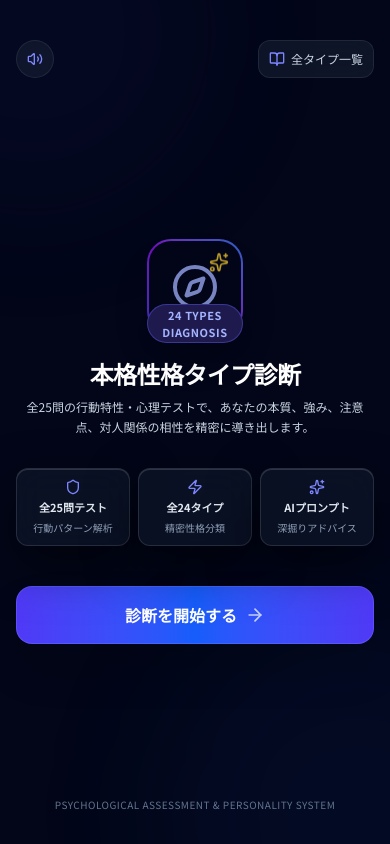
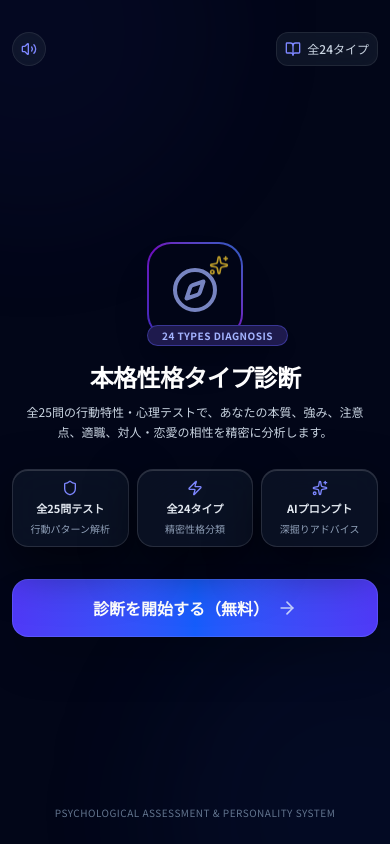
Before and after one commit to kouki-96/inner-type, a React (Vite) app: page / in a window 390 px wide. Built offline with nearby package versions, Linux system fonts and the light colour scheme.

Commit message:
style: improve UI responsiveness and layout spacing
Refine padding, margins, and component sizing across TopScreen, QuestionScreen, and AllTypesModal to enhance consistency and usability on smaller screens.

```diff
--- a/src/components/AllTypesModal.tsx
+++ b/src/components/AllTypesModal.tsx
@@ -23,12 +23,12 @@ export const AllTypesModal: React.FC<AllTypesModalProps> = ({ onClose, onSelectT
 
   return (
     <div className="fixed inset-0 bg-black/80 backdrop-blur-md z-50 flex items-center justify-center p-3 sm:p-6 animate-fade-in">
-      <div className="w-full max-w-2xl max-h-[90vh] glass-panel rounded-3xl p-5 sm:p-7 space-y-5 border border-indigo-500/40 relative flex flex-col overflow-hidden shadow-2xl">
+      <div className="w-full max-w-2xl max-h-[90vh] glass-panel rounded-3xl p-4 sm:p-7 space-y-4 sm:space-y-5 border border-indigo-500/40 relative flex flex-col overflow-hidden shadow-2xl">
         {/* Modal Header */}
         <div className="flex items-center justify-between pb-2 border-b border-white/10 shrink-0">
           <div className="flex items-center gap-2">
-            <BookOpen className="w-5 h-5 text-indigo-400" />
-            <h2 className="text-base font-bold text-slate-100">全24種類の性格タイプ一覧</h2>
+            <BookOpen className="w-5 h-5 text-indigo-400 shrink-0" />
+            <h2 className="text-sm sm:text-base font-bold text-slate-100">全24種類の性格タイプ一覧</h2>
           </div>
           <button
             onClick={() => { soundManager.playClick(); onClose(); }}
@@ -46,31 +46,31 @@ export const AllTypesModal: React.FC<AllTypesModalProps> = ({ onClose, onSelectT
             placeholder="キーワードで性格タイプを検索..."
             value={searchQuery}
             onChange={(e) => setSearchQuery(e.target.value)}
-            className="w-full bg-slate-900 border border-slate-700 rounded-xl pl-9 pr-3 py-2 text-xs text-slate-100 focus:outline-none focus:border-indigo-400"
+            className="w-full bg-slate-900 border border-slate-700 rounded-xl pl-9 pr-3 py-2 text-xs text-slate-100 focus:outline-none focus:border-indigo-400 min-h-[40px]"
           />
         </div>
 
         {/* Types Grid */}
         <div className="flex-1 overflow-y-auto space-y-3 pr-1">
-          <div className="grid grid-cols-1 sm:grid-cols-2 gap-3">
+          <div className="grid grid-cols-1 sm:grid-cols-2 gap-2.5 sm:gap-3">
             {filteredTypes.map(type => (
               <div
                 key={type.id}
                 onClick={() => { soundManager.playClick(); setSelectedTypeDetail(type); }}
-                className="glass-card p-3.5 rounded-2xl cursor-pointer hover:border-indigo-400/50 hover:scale-[1.01] transition-all flex items-center justify-between group"
+                className="glass-card p-3 sm:p-3.5 rounded-2xl cursor-pointer hover:border-indigo-400/50 hover:scale-[1.01] transition-all flex items-center justify-between group min-h-[64px]"
               >
                 <div className="flex items-center gap-3">
-                  <div className={`w-10 h-10 rounded-xl ${type.avatar.avatarBg} flex items-center justify-center text-xl shrink-0 shadow-md`}>
+                  <div className={`w-10 h-10 sm:w-11 sm:h-11 rounded-xl ${type.avatar.avatarBg} flex items-center justify-center text-xl shrink-0 shadow-md border border-white/20`}>
                     {type.avatar.avatarIcon}
                   </div>
                   <div className="space-y-0.5">
                     <span className="text-[10px] text-indigo-300 font-semibold">
                       {type.categoryTag}
                     </span>
-                    <h4 className="font-bold text-sm text-slate-100 group-hover:text-indigo-300 transition-colors">
+                    <h4 className="font-bold text-xs sm:text-sm text-slate-100 group-hover:text-indigo-300 transition-colors">
                       {type.name}
                     </h4>
-                    <p className="text-[11px] text-slate-400 line-clamp-1">{type.tagline}</p>
+                    <p className="text-[10px] sm:text-[11px] text-slate-400 line-clamp-1">{type.tagline}</p>
                   </div>
                 </div>
                 <ChevronRight className="w-4 h-4 text-slate-500 group-hover:text-indigo-400 group-hover:translate-x-1 transition-all shrink-0" />
@@ -81,11 +81,11 @@ export const AllTypesModal: React.FC<AllTypesModalProps> = ({ onClose, onSelectT
 
         {/* Detail Sub-modal */}
         {selectedTypeDetail && (
-          <div className="fixed inset-0 bg-black/85 backdrop-blur-lg z-60 flex items-center justify-center p-4">
-            <div className="w-full max-w-lg glass-panel rounded-3xl p-6 space-y-4 border border-indigo-500/50 relative max-h-[85vh] overflow-y-auto">
+          <div className="fixed inset-0 bg-black/85 backdrop-blur-lg z-60 flex items-center justify-center p-3 sm:p-4">
+            <div className="w-full max-w-lg glass-panel rounded-3xl p-5 sm:p-6 space-y-4 border border-indigo-500/50 relative max-h-[85vh] overflow-y-auto">
               <button
                 onClick={() => setSelectedTypeDetail(null)}
-                className="absolute top-4 right-4 p-1 rounded-full bg-slate-900 text-slate-400 hover:text-white"
+                className="absolute top-4 right-4 p-1.5 rounded-full bg-slate-900 text-slate-400 hover:text-white"
               >
                 <X className="w-5 h-5" />
               </button>
@@ -95,7 +95,7 @@ export const AllTypesModal: React.FC<AllTypesModalProps> = ({ onClose, onSelectT
                   {selectedTypeDetail.avatar.avatarIcon}
                 </div>
                 <span className="text-xs text-indigo-300 font-bold">{selectedTypeDetail.categoryTag}</span>
-                <h3 className="text-xl font-bold text-white">{selectedTypeDetail.name}</h3>
+                <h3 className="text-lg sm:text-xl font-bold text-white">{selectedTypeDetail.name}</h3>
                 <p className="text-xs text-slate-300">「{selectedTypeDetail.tagline}」</p>
               </div>
 
@@ -129,7 +129,7 @@ export const AllTypesModal: React.FC<AllTypesModalProps> = ({ onClose, onSelectT
                   setSelectedTypeDetail(null);
                   onClose();
                 }}
-                className="w-full py-2.5 rounded-xl bg-indigo-600 hover:bg-indigo-500 text-white font-bold text-xs shadow-md transition-all flex items-center justify-center gap-1"
+                className="w-full py-3 rounded-xl bg-indigo-600 hover:bg-indigo-500 text-white font-bold text-xs shadow-md transition-all flex items-center justify-center gap-1 min-h-[44px]"
               >
                 <span>このタイプを詳細画面で見る</span>
               </button>
--- a/src/components/QuestionScreen.tsx
+++ b/src/components/QuestionScreen.tsx
@@ -1,4 +1,4 @@
-import React, { useState, useEffect } from 'react';
+import React, { useState } from 'react';
 import { ArrowLeft, ArrowRight, Calendar, Hand, Palette, CheckCircle2 } from 'lucide-react';
 import { QUESTIONS, DOMINANT_HAND_OPTIONS, COLOR_OPTIONS } from '../data/questions';
 import { UserProfile, getZodiacInfo } from '../lib/diagnosisLogic';
@@ -101,12 +101,12 @@ export const QuestionScreen: React.FC<QuestionScreenProps> = ({
   const days = Array.from({ length: 31 }, (_, i) => i + 1);
 
   return (
-    <div className="relative min-h-screen flex flex-col items-center justify-between px-4 py-6 max-w-xl mx-auto text-slate-100">
+    <div className="relative min-h-screen flex flex-col items-center justify-between px-3 sm:px-6 py-6 max-w-xl mx-auto text-slate-100">
       {/* Top Header */}
       <div className="w-full flex items-center justify-between py-2 z-20">
         <button
           onClick={phase === 'questions' ? handlePrevQuestion : onBackToHome}
-          className="p-2 rounded-full glass-card hover:bg-slate-800 text-slate-300 flex items-center gap-1.5 text-xs transition-all"
+          className="p-2 sm:px-3 sm:py-2 rounded-xl glass-card hover:bg-slate-800 text-slate-300 flex items-center gap-1.5 text-xs transition-all"
         >
           <ArrowLeft className="w-4 h-4 text-slate-400" />
           <span>{phase === 'questions' ? '前へ' : 'トップ'}</span>
@@ -121,13 +121,13 @@ export const QuestionScreen: React.FC<QuestionScreenProps> = ({
       {phase === 'profile' && (
         <div className="w-full flex-1 flex flex-col justify-center my-4 space-y-5 animate-fade-in z-10">
           <div className="text-center space-y-1">
-            <h2 className="text-2xl font-bold text-white tracking-wide">基本入力</h2>
+            <h2 className="text-xl sm:text-2xl font-bold text-white tracking-wide">基本プロフィールの設定</h2>
             <p className="text-xs text-slate-400">
-              診断に必要な3つの項目を選択してください
+              あなたに合った精密な診断を行うための基本項目です
             </p>
           </div>
 
-          <div className="glass-panel rounded-2xl p-5 space-y-5 border border-white/10 shadow-2xl">
+          <div className="glass-panel rounded-3xl p-4 sm:p-6 space-y-5 border border-white/10 shadow-2xl">
             {/* 1. Birth Date Input */}
             <div className="space-y-2">
               <label className="text-xs font-bold text-slate-200 flex items-center justify-between">
@@ -135,8 +135,8 @@ export const QuestionScreen: React.FC<QuestionScreenProps> = ({
                   <Calendar className="w-4 h-4 text-indigo-400" />
                   <span>生年月日</span>
                 </span>
-                <span className="text-[11px] text-indigo-300 font-medium bg-indigo-950/80 px-2 py-0.5 rounded-full border border-indigo-500/30">
-                  {zodiac.signJP} ({zodiac.element}の属性)
+                <span className="text-[11px] text-indigo-300 font-medium bg-indigo-950/80 px-2.5 py-0.5 rounded-full border border-indigo-500/30">
+                  {zodiac.signJP} ({zodiac.element}属性)
                 </span>
               </label>
 
@@ -146,14 +146,14 @@ export const QuestionScreen: React.FC<QuestionScreenProps> = ({
                   type="date"
                   value={dateInput}
                   onChange={(e) => handleNativeDateChange(e.target.value)}
-                  className="w-full bg-slate-900 border border-slate-700 rounded-xl px-3 py-2.5 text-xs text-slate-100 focus:outline-none focus:border-indigo-400 text-center font-medium shadow-inner"
+                  className="w-full bg-slate-900 border border-slate-700 rounded-xl px-3 py-2.5 text-xs text-slate-100 focus:outline-none focus:border-indigo-400 text-center font-medium shadow-inner min-h-[42px]"
                 />
 
                 <div className="grid grid-cols-3 gap-2">
                   <select
                     value={birthYear}
                     onChange={(e) => handleDropdownChange(Number(e.target.value), birthMonth, birthDay)}
-                    className="bg-slate-900 border border-slate-700 rounded-xl px-2 py-2 text-xs text-slate-100 focus:outline-none focus:border-indigo-400 text-center font-medium"
+                    className="bg-slate-900 border border-slate-700 rounded-xl px-2 py-2 text-xs text-slate-100 focus:outline-none focus:border-indigo-400 text-center font-medium min-h-[38px]"
                   >
                     {years.map(y => (
                       <option key={y} value={y}>{y}年</option>
@@ -163,7 +163,7 @@ export const QuestionScreen: React.FC<QuestionScreenProps> = ({
                   <select
                     value={birthMonth}
                     onChange={(e) => handleDropdownChange(birthYear, Number(e.target.value), birthDay)}
-                    className="bg-slate-900 border border-slate-700 rounded-xl px-2 py-2 text-xs text-slate-100 focus:outline-none focus:border-indigo-400 text-center font-medium"
+                    className="bg-slate-900 border border-slate-700 rounded-xl px-2 py-2 text-xs text-slate-100 focus:outline-none focus:border-indigo-400 text-center font-medium min-h-[38px]"
                   >
                     {months.map(m => (
                       <option key={m} value={m}>{m}月</option>
@@ -173,7 +173,7 @@ export const QuestionScreen: React.FC<QuestionScreenProps> = ({
                   <select
                     value={birthDay}
                     onChange={(e) => handleDropdownChange(birthYear, birthMonth, Number(e.target.value))}
-                    className="bg-slate-900 border border-slate-700 rounded-xl px-2 py-2 text-xs text-slate-100 focus:outline-none focus:border-indigo-400 text-center font-medium"
+                    className="bg-slate-900 border border-slate-700 rounded-xl px-2 py-2 text-xs text-slate-100 focus:outline-none focus:border-indigo-400 text-center font-medium min-h-[38px]"
                   >
                     {days.map(d => (
                       <option key={d} value={d}>{d}日</option>
@@ -197,7 +197,7 @@ export const QuestionScreen: React.FC<QuestionScreenProps> = ({
                       key={hand.id}
                       type="button"
                       onClick={() => { soundManager.playClick(); setProfile({ ...profile, dominantHand: hand.id }); }}
-                      className={`py-2.5 px-3 rounded-xl border text-xs text-center transition-all flex items-center justify-center gap-1.5 font-medium ${
+                      className={`py-2.5 px-3 rounded-xl border text-xs text-center transition-all flex items-center justify-center gap-1.5 font-medium min-h-[42px] ${
                         isSelected
                           ? 'bg-indigo-600/50 border-indigo-400 text-white shadow-lg'
                           : 'glass-card border-slate-800 text-slate-300 hover:border-slate-600'
@@ -211,13 +211,13 @@ export const QuestionScreen: React.FC<QuestionScreenProps> = ({
               </div>
             </div>
 
-            {/* 3. Color Input (Minimalist Grid: Red, Blue, Green, Orange, Yellow, Purple, Cyan, White, Black, No answer) */}
+            {/* 3. Color Input */}
             <div className="space-y-2">
               <label className="text-xs font-bold text-slate-200 flex items-center gap-1.5">
                 <Palette className="w-4 h-4 text-indigo-400" />
                 <span>直感で惹かれる色</span>
               </label>
-              <div className="grid grid-cols-5 gap-2">
+              <div className="grid grid-cols-5 gap-1.5 sm:gap-2">
                 {COLOR_OPTIONS.map((color) => {
                   const isSelected = profile.auraColor === color.id;
                   return (
@@ -225,7 +225,7 @@ export const QuestionScreen: React.FC<QuestionScreenProps> = ({
                       key={color.id}
                       type="button"
                       onClick={() => { soundManager.playClick(); setProfile({ ...profile, auraColor: color.id }); }}
-                      className={`p-2 rounded-xl border text-center flex flex-col items-center justify-center gap-1 transition-all ${
+                      className={`p-2 rounded-xl border text-center flex flex-col items-center justify-center gap-1 transition-all min-h-[50px] ${
                         isSelected
                           ? 'bg-indigo-600/30 border-indigo-400 shadow-lg text-white font-bold'
                           : 'glass-card border-slate-800 hover:border-slate-600 text-slate-300'
@@ -235,7 +235,7 @@ export const QuestionScreen: React.FC<QuestionScreenProps> = ({
                         className="w-4 h-4 rounded-full shrink-0 border border-white/20 shadow-sm"
                         style={{ backgroundColor: color.hex }}
                       />
-                      <span className="text-[11px] font-medium leading-none">{color.name}</span>
+                      <span className="text-[10px] sm:text-[11px] font-medium leading-none truncate w-full">{color.name}</span>
                     </button>
                   );
                 })}
@@ -245,7 +245,7 @@ export const QuestionScreen: React.FC<QuestionScreenProps> = ({
 
           <button
             onClick={handleStartQuestions}
-            className="w-full py-3.5 px-6 rounded-2xl bg-gradient-to-r from-indigo-600 to-blue-600 text-white font-bold text-sm shadow-xl hover:scale-[1.01] active:scale-[0.99] transition-all flex items-center justify-center gap-2"
+            className="w-full py-4 px-6 rounded-2xl bg-gradient-to-r from-indigo-600 to-blue-600 text-white font-bold text-sm sm:text-base shadow-xl hover:scale-[1.01] active:scale-[0.99] transition-all flex items-center justify-center gap-2 min-h-[50px]"
           >
             <span>質問に進む（全25問）</span>
             <ArrowRight className="w-4 h-4 text-indigo-200" />
@@ -276,7 +276,7 @@ export const QuestionScreen: React.FC<QuestionScreenProps> = ({
           </div>
 
           {/* Question Box */}
-          <div className="glass-panel rounded-2xl p-5 my-auto space-y-5 border border-white/10 shadow-2xl relative overflow-hidden">
+          <div className="glass-panel rounded-3xl p-5 sm:p-7 my-auto space-y-5 border border-white/10 shadow-2xl relative overflow-hidden">
             <h3 className="text-base sm:text-lg font-bold text-slate-100 leading-relaxed">
               {currentQ.question}
             </h3>
@@ -289,13 +289,13 @@ export const QuestionScreen: React.FC<QuestionScreenProps> = ({
                   <button
                     key={choice.id}
                     onClick={() => handleSelectChoice(currentQ.id, choice.id)}
-                    className={`w-full p-3.5 rounded-xl text-left text-xs sm:text-sm transition-all duration-200 flex items-center justify-between group ${
+                    className={`w-full p-3.5 sm:p-4 rounded-2xl text-left text-xs sm:text-sm transition-all duration-200 flex items-center justify-between group min-h-[50px] ${
                       isSelected
                         ? 'bg-indigo-900/70 border-indigo-400 text-white font-semibold shadow-lg'
                         : 'glass-card border-slate-800 text-slate-200 hover:border-indigo-400/50 hover:bg-slate-800/80'
                     }`}
                   >
-                    <span className="leading-snug pr-2">{choice.text}</span>
+                    <span className="leading-relaxed pr-2">{choice.text}</span>
                     <div className={`w-4 h-4 rounded-full border flex items-center justify-center shrink-0 transition-all ${
                       isSelected ? 'border-indigo-400 bg-indigo-400 text-slate-950' : 'border-slate-600 group-hover:border-indigo-400'
                     }`}>
@@ -316,7 +316,7 @@ export const QuestionScreen: React.FC<QuestionScreenProps> = ({
       )}
 
       {/* Footer */}
-      <div className="text-[10px] text-slate-500 pt-2 font-normal">
+      <div className="text-[10px] sm:text-xs text-slate-500 pt-2 font-normal">
         PERSONALITY ASSESSMENT · ANALYTICS SYSTEM
       </div>
     </div>
--- a/src/components/TopScreen.tsx
+++ b/src/components/TopScreen.tsx
@@ -20,36 +20,34 @@ export const TopScreen: React.FC<TopScreenProps> = ({
   onToggleMute,
 }) => {
   return (
-    <div className="relative min-h-screen flex flex-col items-center justify-between px-4 py-8 max-w-xl mx-auto text-slate-100">
+    <div className="relative min-h-screen flex flex-col items-center justify-between px-3 sm:px-6 py-6 sm:py-10 max-w-2xl mx-auto text-slate-100">
       {/* Sound Toggle & Top Actions */}
-      <div className="w-full flex items-center justify-between py-2 z-20">
-        <div className="flex items-center gap-2">
+      <div className="w-full flex items-center justify-between gap-2 py-2 z-20">
         <button
           onClick={onToggleMute}
-            className="p-2.5 rounded-full glass-card hover:bg-slate-800 text-slate-300 transition-all flex items-center gap-1.5 text-xs"
+          className="p-2 sm:p-2.5 rounded-full glass-card hover:bg-slate-800 text-slate-300 transition-all flex items-center gap-1.5 text-xs shrink-0"
           title={isMuted ? '音声をオンにする' : '音声をオフにする'}
         >
           {isMuted ? <VolumeX className="w-4 h-4 text-slate-400" /> : <Volume2 className="w-4 h-4 text-indigo-400" />}
-            <span className="hidden sm:inline">{isMuted ? '消音中' : 'サウンドON'}</span>
+          <span className="hidden xs:inline sm:inline">{isMuted ? '消音' : 'サウンドON'}</span>
         </button>
-        </div>
 
-        <div className="flex items-center gap-2">
+        <div className="flex items-center gap-2 shrink-0">
           <button
             onClick={onOpenAllTypes}
-            className="p-2.5 rounded-xl glass-card hover:bg-slate-800 text-slate-300 transition-all flex items-center gap-1.5 text-xs font-medium"
+            className="p-2 sm:p-2.5 rounded-xl glass-card hover:bg-slate-800 text-slate-300 transition-all flex items-center gap-1.5 text-xs font-medium"
           >
-            <BookOpen className="w-4 h-4 text-indigo-400" />
-            <span>全タイプ一覧</span>
+            <BookOpen className="w-4 h-4 text-indigo-400 shrink-0" />
+            <span className="whitespace-nowrap">全24タイプ</span>
           </button>
 
           {hasHistory && (
             <button
               onClick={onOpenHistory}
-              className="p-2.5 rounded-xl glass-card hover:bg-slate-800 text-slate-300 transition-all flex items-center gap-1.5 text-xs font-medium relative"
+              className="p-2 sm:p-2.5 rounded-xl glass-card hover:bg-slate-800 text-slate-300 transition-all flex items-center gap-1.5 text-xs font-medium relative"
             >
-              <History className="w-4 h-4 text-indigo-400" />
-              <span>診断履歴</span>
+              <History className="w-4 h-4 text-indigo-400 shrink-0" />
+              <span className="whitespace-nowrap">診断履歴</span>
               <span className="w-2 h-2 rounded-full bg-indigo-400 absolute top-1 right-1 animate-pulse" />
             </button>
           )}
@@ -57,63 +55,63 @@ export const TopScreen: React.FC<TopScreenProps> = ({
       </div>
 
       {/* Main Hero Card */}
-      <div className="w-full my-auto py-8 flex flex-col items-center text-center space-y-6 z-10 animate-fade-in">
+      <div className="w-full my-auto py-6 sm:py-10 flex flex-col items-center text-center space-y-6 sm:space-y-8 z-10 animate-fade-in">
         {/* Emblem Badge */}
         <div className="relative">
-          <div className="w-24 h-24 sm:w-28 sm:h-28 rounded-3xl bg-gradient-to-tr from-indigo-600 via-purple-600 to-blue-500 p-0.5 shadow-2xl animate-pulse">
+          <div className="w-24 h-24 sm:w-32 sm:h-32 rounded-3xl bg-gradient-to-tr from-indigo-600 via-purple-600 to-blue-500 p-0.5 shadow-2xl animate-pulse">
             <div className="w-full h-full bg-slate-950 rounded-[22px] flex items-center justify-center relative overflow-hidden backdrop-blur-xl">
-              <Compass className="w-12 h-12 text-indigo-300 animate-spin-slow" />
-              <Sparkles className="w-5 h-5 text-amber-300 absolute top-3 right-3 animate-bounce" />
+              <Compass className="w-12 h-12 sm:w-16 sm:h-16 text-indigo-300 animate-spin-slow" />
+              <Sparkles className="w-5 h-5 sm:w-6 sm:h-6 text-amber-300 absolute top-3 right-3 animate-bounce" />
             </div>
           </div>
-          <div className="absolute -bottom-2 bg-indigo-950 border border-indigo-500/40 text-indigo-300 text-[11px] font-bold px-3 py-0.5 rounded-full shadow-lg tracking-wider">
+          <div className="absolute -bottom-2 bg-indigo-950 border border-indigo-500/40 text-indigo-300 text-[10px] sm:text-xs font-bold px-3.5 py-0.5 rounded-full shadow-lg tracking-wider whitespace-nowrap">
             24 TYPES DIAGNOSIS
           </div>
         </div>
 
         {/* Title */}
-        <div className="space-y-2 max-w-md">
-          <h1 className="text-2xl sm:text-3xl font-black text-white tracking-tight leading-tight">
+        <div className="space-y-2.5 max-w-lg px-2">
+          <h1 className="text-2xl sm:text-4xl font-black text-white tracking-tight leading-tight">
             本格性格タイプ診断
           </h1>
-          <p className="text-xs sm:text-sm text-slate-300 font-normal leading-relaxed">
-            全25問の行動特性・心理テストで、あなたの本質、強み、注意点、対人関係の相性を精密に導き出します。
+          <p className="text-xs sm:text-base text-slate-300 font-normal leading-relaxed">
+            全25問の行動特性・心理テストで、あなたの本質、強み、注意点、適職、対人・恋愛の相性を精密に分析します。
           </p>
         </div>
 
         {/* Features Pills */}
-        <div className="grid grid-cols-3 gap-2 w-full max-w-sm pt-2">
-          <div className="glass-panel p-2.5 rounded-xl text-center border border-white/5 space-y-1">
+        <div className="grid grid-cols-3 gap-2 sm:gap-3 w-full max-w-md pt-1 sm:pt-2">
+          <div className="glass-panel p-2.5 sm:p-3 rounded-2xl text-center border border-white/5 space-y-1">
             <Shield className="w-4 h-4 text-indigo-400 mx-auto" />
-            <div className="text-[11px] font-bold text-slate-200">全25問テスト</div>
+            <div className="text-[11px] sm:text-xs font-bold text-slate-200">全25問テスト</div>
             <div className="text-[10px] text-slate-400">行動パターン解析</div>
           </div>
-          <div className="glass-panel p-2.5 rounded-xl text-center border border-white/5 space-y-1">
+          <div className="glass-panel p-2.5 sm:p-3 rounded-2xl text-center border border-white/5 space-y-1">
             <Zap className="w-4 h-4 text-indigo-400 mx-auto" />
-            <div className="text-[11px] font-bold text-slate-200">全24タイプ</div>
+            <div className="text-[11px] sm:text-xs font-bold text-slate-200">全24タイプ</div>
             <div className="text-[10px] text-slate-400">精密性格分類</div>
           </div>
-          <div className="glass-panel p-2.5 rounded-xl text-center border border-white/5 space-y-1">
+          <div className="glass-panel p-2.5 sm:p-3 rounded-2xl text-center border border-white/5 space-y-1">
             <Sparkles className="w-4 h-4 text-indigo-400 mx-auto" />
-            <div className="text-[11px] font-bold text-slate-200">AIプロンプト</div>
+            <div className="text-[11px] sm:text-xs font-bold text-slate-200">AIプロンプト</div>
             <div className="text-[10px] text-slate-400">深掘りアドバイス</div>
           </div>
         </div>
 
         {/* Start Button */}
-        <div className="w-full max-w-sm pt-4">
+        <div className="w-full max-w-md pt-2 sm:pt-4">
           <button
             onClick={() => { soundManager.playClick(); onStart(); }}
-            className="w-full py-4 px-6 rounded-2xl bg-gradient-to-r from-indigo-600 via-blue-600 to-indigo-600 text-white font-bold text-base shadow-2xl hover:scale-[1.02] active:scale-[0.98] transition-all flex items-center justify-center gap-2 group border border-indigo-400/30"
+            className="w-full py-4 px-6 rounded-2xl bg-gradient-to-r from-indigo-600 via-blue-600 to-indigo-600 text-white font-bold text-base sm:text-lg shadow-2xl hover:scale-[1.01] active:scale-[0.99] transition-all flex items-center justify-center gap-2 group border border-indigo-400/30 min-h-[52px]"
           >
-            <span>診断を開始する</span>
+            <span>診断を開始する（無料）</span>
             <ArrowRight className="w-5 h-5 text-indigo-200 group-hover:translate-x-1 transition-transform" />
           </button>
         </div>
       </div>
 
       {/* Footer */}
-      <div className="text-[10px] text-slate-500 font-normal tracking-wider">
+      <div className="text-[10px] sm:text-xs text-slate-500 font-normal tracking-wider">
         PSYCHOLOGICAL ASSESSMENT & PERSONALITY SYSTEM
       </div>
     </div>
```
Lines whose indentation alone changed are shown as unchanged.
